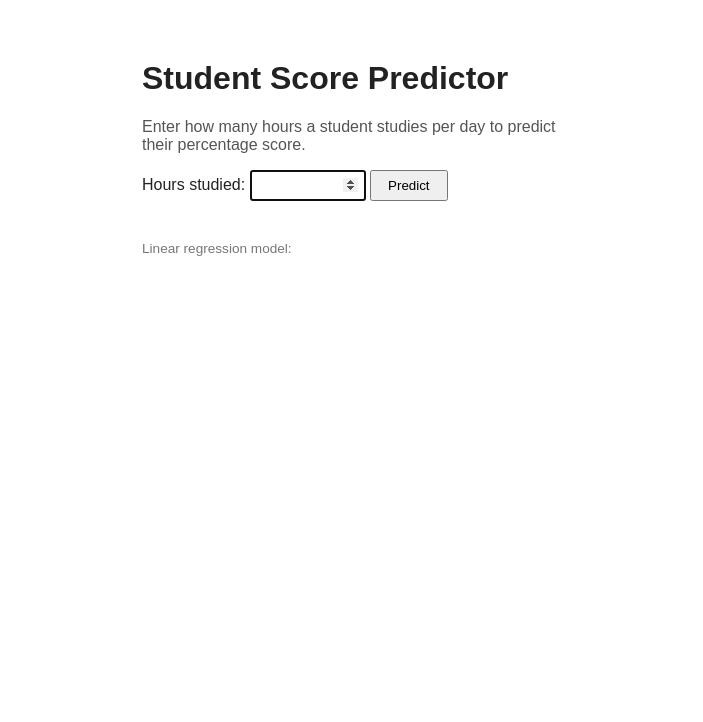
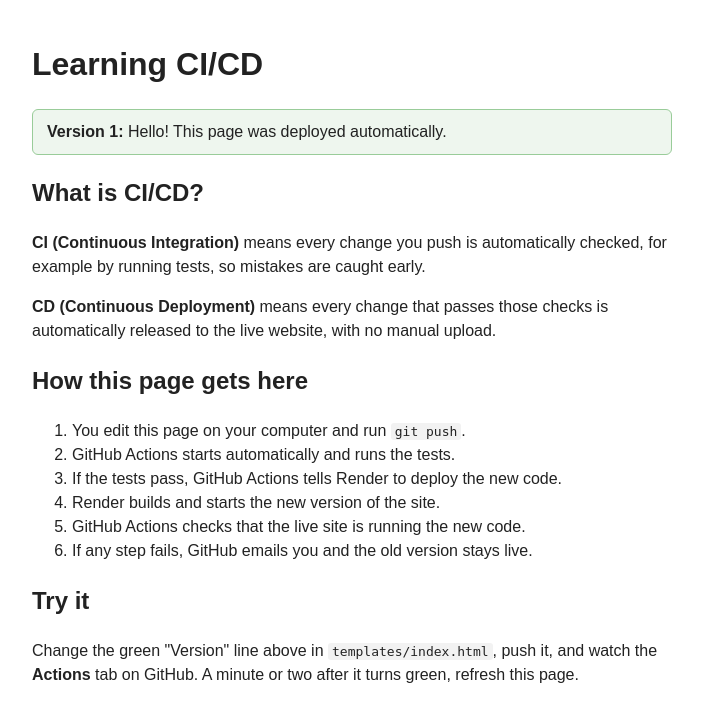
Before and after one commit to manujjoshi/Regression_Test, a Flask app: template templates/index.html in a window 1280 px wide. Shown: the top 722 px of the page, without its empty margins (288-991 px from the left). Run offline with Flask 3, Linux system fonts and the light colour scheme; the template is opened without the code that fills it, so the values that code supplies are empty; parts of the project's set-up code (start-up, migrations or seed data) failed here and were passed over.

Commit message:
Replace prediction model with a plain HTML page about CI/CD
The pipeline (tests, Render deploy, live check, uptime alerts) is unchanged,
so it can be learned on a simple page.

Co-Authored-By: Claude Opus 5.5 <noreply@anthropic.com>

```diff
--- a/app.py
+++ b/app.py
@@ -1,54 +1,20 @@
-"""Simple web UI for predicting a student's percentage from study hours.
+"""Serves a plain HTML page used to learn CI/CD.
 
 Usage:
     python app.py
 then open http://127.0.0.1:5000 in a browser (set FLASK_DEBUG=1 for debug mode).
 In production it is served by gunicorn (see render.yaml).
-(Run train_model.py first if student_score_model.joblib does not exist.)
 """
 import os
-from pathlib import Path
 
-import joblib
-import pandas as pd
-from flask import Flask, jsonify, render_template, request
-
-BASE_DIR = Path(__file__).parent
-MODEL_PATH = BASE_DIR / "student_score_model.joblib"
-DATA_PATH = BASE_DIR / "student_scores.csv"
+from flask import Flask, jsonify, render_template
 
 app = Flask(__name__)
-model = joblib.load(MODEL_PATH)
-
-# Range of study hours the model was trained on, used to flag less reliable predictions
-_train_hours = pd.read_csv(DATA_PATH)["Hours"]
-MIN_HOURS, MAX_HOURS = _train_hours.min(), _train_hours.max()
-FORMULA = f"Score = {model.coef_[0]:.2f} x Hours + {model.intercept_:.2f}"
 
 
-@app.route("/", methods=["GET", "POST"])
+@app.route("/")
 def index():
-    hours = request.form.get("hours", "")
-    score = error = warning = None
-    if request.method == "POST":
-        try:
-            value = float(hours)
-        except ValueError:
-            error = "Please enter a number"
-        else:
-            if not 0 <= value <= 24:
-                error = "Hours must be between 0 and 24"
-            else:
-                pred = model.predict(pd.DataFrame({"Hours": [value]}))[0]
-                score = f"{min(max(pred, 0), 100):.2f}"
-                if not MIN_HOURS <= value <= MAX_HOURS:
-                    warning = (
-                        f"The model was trained on {MIN_HOURS} to {MAX_HOURS} hours of study, "
-                        "so this prediction is less reliable."
-                    )
-    return render_template(
-        "index.html", hours=hours, score=score, error=error, warning=warning, formula=FORMULA
-    )
+    return render_template("index.html")
 
 
 @app.route("/health")
--- a/render.yaml
+++ b/render.yaml
@@ -3,7 +3,7 @@ services:
     name: student-score-predictor
     runtime: python
     plan: free
-    buildCommand: pip install -r requirements.txt && python train_model.py
+    buildCommand: pip install -r requirements.txt
     startCommand: gunicorn app:app
     healthCheckPath: /health
     autoDeploy: false # deploys are triggered by the GitHub Action after tests pass
--- a/requirements.txt
+++ b/requirements.txt
@@ -1,6 +1,2 @@
 flask==3.1.3
 gunicorn==23.0.0
-scikit-learn==1.9.0
-pandas==2.3.3
-numpy==2.4.4
-joblib==1.5.3
--- a/student_scores.csv
+++ /dev/null
@@ -1,26 +0,0 @@
-Hours,Scores
-2.5,21
-5.1,47
-3.2,27
-8.5,75
-3.5,30
-1.5,20
-9.2,88
-5.5,60
-8.3,81
-2.7,25
-7.7,85
-5.9,62
-4.5,41
-3.3,42
-1.1,17
-8.9,95
-2.5,30
-1.9,24
-6.1,67
-7.4,69
-2.7,30
-4.8,54
-3.8,35
-6.9,76
-7.8,86
--- a/templates/index.html
+++ b/templates/index.html
@@ -3,35 +3,43 @@
 <head>
   <meta charset="utf-8">
   <meta name="viewport" content="width=device-width, initial-scale=1">
-  <title>Student Score Predictor</title>
+  <title>Learning CI/CD</title>
   <style>
-    body { font-family: Arial, sans-serif; max-width: 420px; margin: 60px auto; padding: 0 16px; color: #222; }
-    .intro { color: #555; }
-    input { padding: 6px; width: 100px; }
-    button { padding: 6px 16px; }
-    .result { margin-top: 20px; font-size: 1.2em; }
-    .error { margin-top: 20px; color: #c00; }
-    .warning { color: #a60; font-size: 0.9em; }
-    footer { margin-top: 40px; color: #777; font-size: 0.85em; }
+    body { font-family: Arial, sans-serif; max-width: 640px; margin: 40px auto; padding: 0 16px; color: #222; line-height: 1.5; }
+    .version { background: #eef6ee; border: 1px solid #9c9; padding: 10px 14px; border-radius: 6px; }
+    code { background: #f2f2f2; padding: 1px 4px; border-radius: 3px; }
   </style>
 </head>
 <body>
-  <h1>Student Score Predictor</h1>
-  <p class="intro">Enter how many hours a student studies per day to predict their percentage score.</p>
+  <h1>Learning CI/CD</h1>
 
-  <form method="post">
-    <label for="hours">Hours studied:</label>
-    <input id="hours" name="hours" type="number" step="0.1" min="0" max="24" value="{{ hours }}" required autofocus>
-    <button type="submit">Predict</button>
-  </form>
+  <!-- Change this line, commit and push, then refresh the live site to watch CI/CD deliver it. -->
+  <p class="version"><strong>Version 1:</strong> Hello! This page was deployed automatically.</p>
 
-  {% if error %}
-    <p class="error">{{ error }}</p>
-  {% elif score %}
-    <p class="result">Predicted score: <strong>{{ score }}%</strong></p>
-    {% if warning %}<p class="warning">{{ warning }}</p>{% endif %}
-  {% endif %}
+  <h2>What is CI/CD?</h2>
+  <p>
+    <strong>CI (Continuous Integration)</strong> means every change you push is automatically
+    checked, for example by running tests, so mistakes are caught early.
+  </p>
+  <p>
+    <strong>CD (Continuous Deployment)</strong> means every change that passes those checks is
+    automatically released to the live website, with no manual upload.
+  </p>
 
-  <footer>Linear regression model: {{ formula }}</footer>
+  <h2>How this page gets here</h2>
+  <ol>
+    <li>You edit this page on your computer and run <code>git push</code>.</li>
+    <li>GitHub Actions starts automatically and runs the tests.</li>
+    <li>If the tests pass, GitHub Actions tells Render to deploy the new code.</li>
+    <li>Render builds and starts the new version of the site.</li>
+    <li>GitHub Actions checks that the live site is running the new code.</li>
+    <li>If any step fails, GitHub emails you and the old version stays live.</li>
+  </ol>
+
+  <h2>Try it</h2>
+  <p>
+    Change the green "Version" line above in <code>templates/index.html</code>, push it, and watch
+    the <strong>Actions</strong> tab on GitHub. A minute or two after it turns green, refresh this page.
+  </p>
 </body>
 </html>
```
Also changed, not shown: tests/test_app.py (+3 -31 lines), train_model.py (deleted, +0 -61 lines), .github/workflows/deploy.yml, .github/workflows/uptime.yml, README.md, 1 other file.
